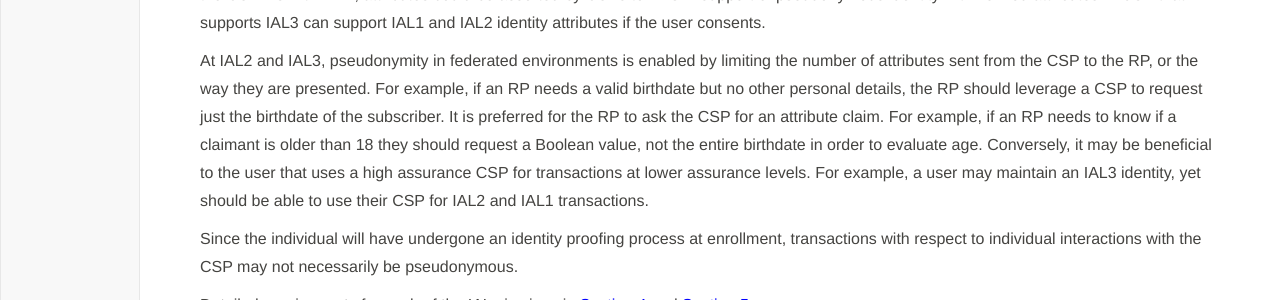
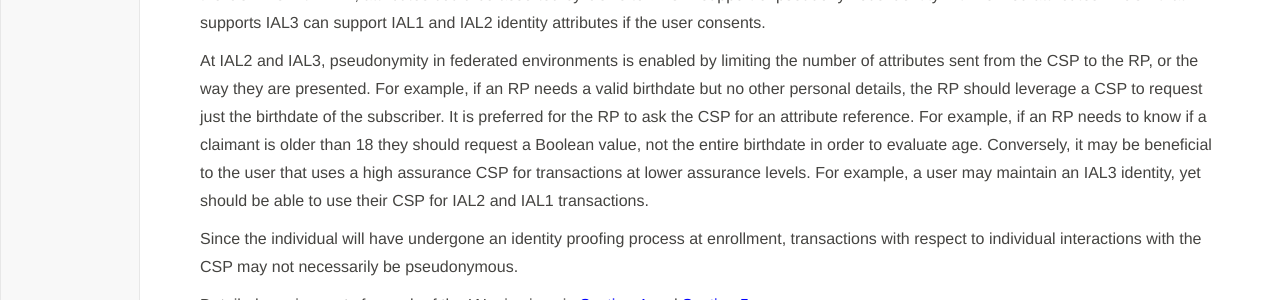
Before and after one commit to usnistgov/800-63-3, a Jekyll site: the page built from sp800-63a/sec1_2_introduction.md, in a window 1280 px wide and 900 px high, scrolled down 1303 px. Shown: the part 394-694 px from the top of the window. Built offline with Jekyll 4.4.1, drawn with Linux system fonts in a browser that asks for light colours; our own code applies the rules of GitHub Pages for plain Markdown files.

Commit message:
Allign with pull #1771

```diff
--- a/sp800-63a/sec1_2_introduction.md
+++ b/sp800-63a/sec1_2_introduction.md
@@ -52,7 +52,7 @@ Assurance in a subscriber's identity is described using one of three IALs:
 
 **IAL3** - Physical presence is required for identity proofing. Identifying attributes must be verified by an authorized and trained representative of the CSP. As with IAL2, attributes could be asserted by CSPs to RPs in support of pseudonymous identity with verified attributes.  A CSP that supports IAL3 can support IAL1 and IAL2 identity attributes if the user consents.
 
-At IAL2 and IAL3, pseudonymity in federated environments is enabled by limiting the number of attributes sent from the CSP to the RP, or the way they are presented. For example, if an RP needs a valid birthdate but no other personal details, the RP should leverage a CSP to request just the birthdate of the subscriber. It is preferred for the RP to ask the CSP for an attribute claim. For example, if an RP needs to know if a claimant is older than 18 they should request a Boolean value, not the entire birthdate in order to evaluate age. Conversely, it may be beneficial to the user that uses a high assurance CSP for transactions at lower assurance levels.  For example, a user may maintain an IAL3 identity, yet should be able to use their CSP for IAL2 and IAL1 transactions.
+At IAL2 and IAL3, pseudonymity in federated environments is enabled by limiting the number of attributes sent from the CSP to the RP, or the way they are presented. For example, if an RP needs a valid birthdate but no other personal details, the RP should leverage a CSP to request just the birthdate of the subscriber. It is preferred for the RP to ask the CSP for an attribute reference. For example, if an RP needs to know if a claimant is older than 18 they should request a Boolean value, not the entire birthdate in order to evaluate age. Conversely, it may be beneficial to the user that uses a high assurance CSP for transactions at lower assurance levels.  For example, a user may maintain an IAL3 identity, yet should be able to use their CSP for IAL2 and IAL1 transactions.
 
 Since the individual will have undergone an identity proofing process at enrollment, transactions with respect to individual interactions with the CSP may not necessarily be pseudonymous.
 
```
Also changed, not shown: sp800-63-3/sec4_model.md (+1 -1 lines), sp800-63-3/sec6_xAL.md (+1 -1 lines), sp800-63-3/sec7_tofedornottofed.md (+1 -1 lines).
